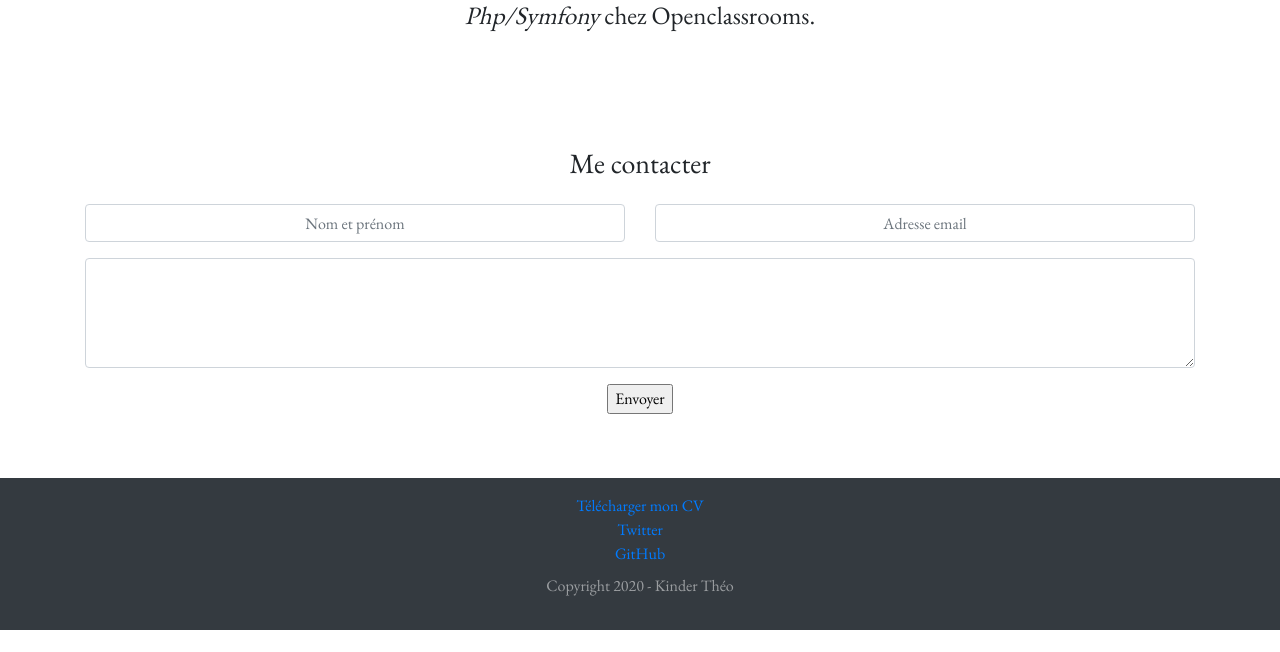
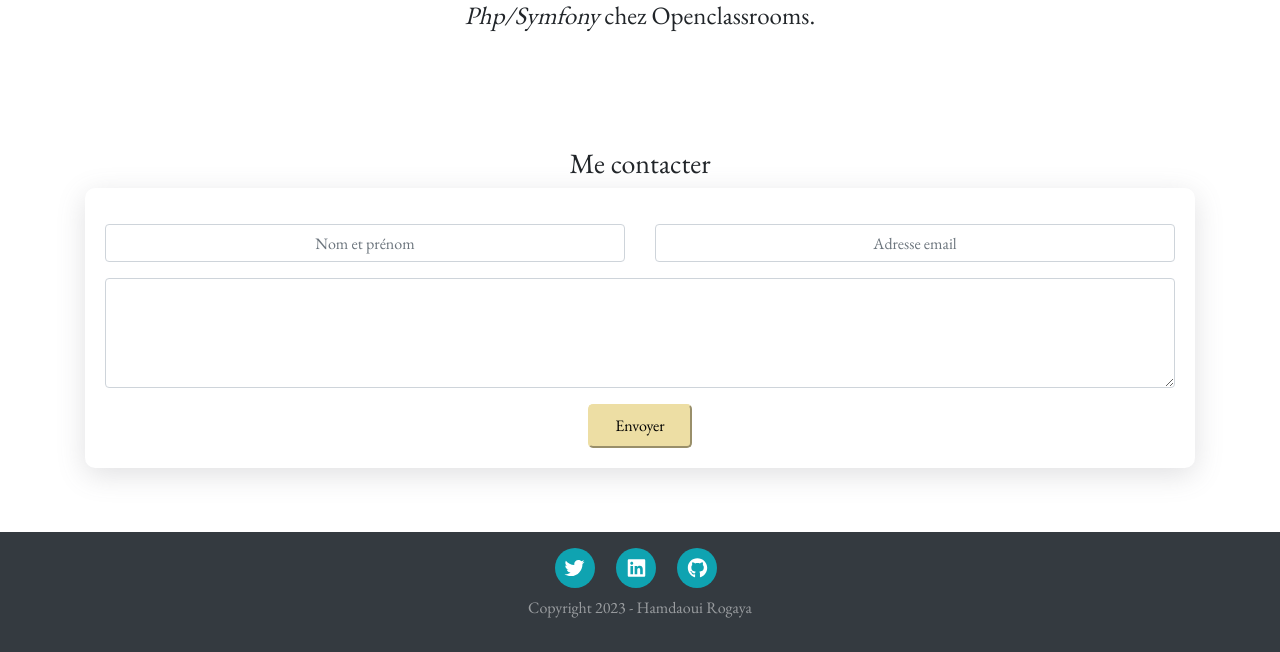
Before and after one commit to temimi94/Proje_5_Blog, a PHP site: template src/View/home.twig in a window 1280 px wide. Shown: the part 220-872 px from the top of the page. Before the commit the page ends 850 px from the top, so only its background shows below. Run offline with PHP 8.4, Linux system fonts and the light colour scheme; the template is opened without the code that fills it, so the values that code supplies are empty; some libraries are stand-ins or nearby versions.

Commit message:
modiif du footer

```diff
--- a/public/css/style.css
+++ b/public/css/style.css
@@ -1,17 +1,17 @@
-@import url('https://fonts.googleapis.com/css2?family=EB+Garamond&family=Raleway:wght@300&display=swap');
+@import url("https://fonts.googleapis.com/css2?family=EB+Garamond&family=Raleway:wght@300&display=swap");
 
 img {
-    width:10rem;
+  width: 10rem;
 }
 
 /** Pour que le footer se colle bien en bas **/
-html,body{
-    height:100%;
+html,
+body {
+  height: 100%;
 }
 body {
   margin: 0;
-    font-family: 'EB Garamond', serif !important;
-
+  font-family: "EB Garamond", serif !important;
 }
 .page {
   display: table;
@@ -22,65 +22,62 @@ body {
 .site-header,
 .site-content,
 .site-footer {
-    display: table-row
+  display: table-row;
 }
 
-footer{
-    width:100%;
+footer {
+  width: 100%;
 }
 
 /** Card de listblog **/
-.card-body{
-    background-color:rgb(232,232,232);
+.card-body {
+  background-color: rgb(232, 232, 232);
 }
 
 /** Admin/Mon Compte **/
 
-.panel{
+.panel {
   border-collapse: separate;
   border-spacing: 1em;
-    border-color:white;
-    border-style:dashed;
-    border-radius:5%;
-    border-width:0.1em;
+  border-color: white;
+  border-style: dashed;
+  border-radius: 5%;
+  border-width: 0.1em;
 }
 
-.link{
-    border-color:white;
-    border-style:dashed;
-    border-radius:5%;
-    border-width:0.1em;
+.link {
+  border-color: white;
+  border-style: dashed;
+  border-radius: 5%;
+  border-width: 0.1em;
 }
 
-.mdp{
-    border-color:black;
-    border-style:dashed;
+.mdp {
+  border-color: black;
+  border-style: dashed;
 }
 
 /** Page des articles **/
 
-div.jumbotron.blog-page{
+div.jumbotron.blog-page {
   padding: 1rem 4rem 2rem;
 }
 
-.date-blog-page{
-
+.date-blog-page {
 }
 
 .navbar-dark .navbar-nav .nav-link {
   color: white !important;
   font-weight: 600;
   font-size: 18px;
-
 }
 
 .navbar-dark .navbar-nav .nav-link:hover {
-    color: #D9E5D6 !important;
+  color: #d9e5d6 !important;
 }
 
 .jumbotron {
   background-color: white;
-
 }
 
 .text-center > p {
@@ -88,17 +85,40 @@ font-size: 25px !important;
   margin-top: 30px;
 }
 
- .fixed-top  {
+.fixed-top {
   box-shadow: rgba(0, 0, 0, 0.35) 0px 5px 15px !important;
-    background-color: #0FA3B1;
+  background-color: #0fa3b1;
 }
 
 .btn-warning {
-background-color: #EDDEA4;
-border-color: #EDDEA4;
+  background-color: #eddea4;
+  border-color: #eddea4;
 }
 
 .btn-warning:hover {
-    background-color: #D9E5D6;
-    border-color: #D9E5D6;
+  background-color: #d9e5d6;
+  border-color: #d9e5d6;
 }
+
+.form-contact {
+  box-shadow: rgba(100, 100, 111, 0.2) 0px 7px 29px 0px !important;
+  padding: 20px;
+  border-radius: 10px;
+}
+
+.envoye {
+  background-color: #eddea4;
+  border-color: #eddea4;
+  background-color: #eddea4;
+  border-color: #eddea4;
+  padding: 8px 25px;
+  border-radius: 5px;
+}
+
+.fa-stack-2x {
+    color: #0FA3B1 !important;
+}
+
+.fa-duotone {
+    color: white !important;
+}
--- a/src/View/home.twig
+++ b/src/View/home.twig
@@ -7,7 +7,7 @@
 
     <div class="form-group text-center">
         <h3>Me contacter</h3>
-        <form method="post" action="index.php?page=home&method=sendMail">
+        <form class="form-contact" method="post" action="index.php?page=home&method=sendMail">
             <div class="row">
                 <div class="col-lg-6 pt-3">
                     <input type="text" name="name" class="form-control text-center" placeholder="Nom et prénom">
@@ -23,7 +23,7 @@
                 </div>
                 <div class="row">
                     <div class="col pt-3">
-                        <input type="submit" value="Envoyer"/>
+                        <input class="envoye" type="submit" value="Envoyer"/>
                     </div>
                 </div>
 
--- a/src/View/layout/footer.twig
+++ b/src/View/layout/footer.twig
@@ -1,31 +1,45 @@
+<ul class="list-inline text-center">
+	<li class="list-inline-item">
+		<a href="#!">
+			<span class="fa-stack fa-lg">
+				<i class="fas fa-circle fa-stack-2x"></i>
+				<i class="fab fa-twitter fa-stack-1x fa-inverse"></i>
+			</span>
+		</a>
+	</li>
+	<li class="list-inline-item">
+		<a href="https://www.linkedin.com/in/rogaya-hamdaoui/">
+			<span class="fa-stack fa-lg">
+				<i class="fas fa-circle fa-stack-2x"></i>
+				<i class="fab fa-linkedin fa-stack-1x fa-inverse"></i>
+			</span>
+		</a>
+	</li>
+	<li class="list-inline-item">
+		<a href="https://github.com/temimi94">
+			<span class="fa-stack fa-lg">
+				<i class="fas fa-circle fa-stack-2x"></i>
+				<i class="fab fa-github fa-stack-1x fa-inverse"></i>
+			</span>
+		</a>
+	</li>
 
-<div class="row">
-    <div class="col">
-        <a href="kinder_theo_cv.pdf">Télécharger mon CV</a>
-    </div>
-</div>
-<div class="row">
-    <div class="col">
-     <a href="http://twitter.com/KndrTheo">Twitter</a>
-    </div>
-</div>
-<div class="row">
-    <div class="col">
-      <a href="http://github.com/kindertheo">GitHub</a>
-    </div>
-</div>
-{% if session.sessionId is defined %}
-    {% if session.rank == 'Administrateur' %}
-        <div class="row">
-            <div class="col">
-                <a href="index.php?page=admin">Administration</a>
-            </div>
-        </div>
-    {% endif %}
+	{% if session.sessionId is defined %}
+		{% if session.rank == 'Administrateur' %}
+			<li class="list-inline-item">
+				<a href="index.php?page=admin">
+					<span class="fa-stack fa-lg">
+                    <i class="fas fa-circle fa-stack-2x"></i>
+					<i class="fa-duotone fa-id-card-clip"></i>
+				</a>
+			</li>
+		</ul>
+
+	{% endif %}
 {% endif %}
 <div class="row">
-    <div class="col pt-2">
-        <p>Copyright 2020 - Kinder Théo</p>
-    </div>
+	<div class="col pt-2">
+		<p>Copyright 2023 - Hamdaoui Rogaya</p>
+	</div>
 </div>
 <!-- TODO Ajouter lien admin
--- a/src/View/layout/layout.twig
+++ b/src/View/layout/layout.twig
@@ -4,7 +4,8 @@
 		<meta charset="utf-8">
 		<meta name="viewport" content="width=device-width, initial-scale=1, shrink-to-fit=no">
 		<meta name="description" content="Blog PHP - Projet 5 - Développeur d'application PHP/Symfony - OpenClassrooms ">
-		<meta name="author" content="Kinder Théo">
+		<meta name="author" content="Hamdaoui rogaya">
+          <script src="https://use.fontawesome.com/releases/v6.3.0/js/all.js" crossorigin="anonymous"></script>
 		<title>Blog-PHP</title>
 
 
```
Lines whose indentation alone changed are shown as unchanged.
